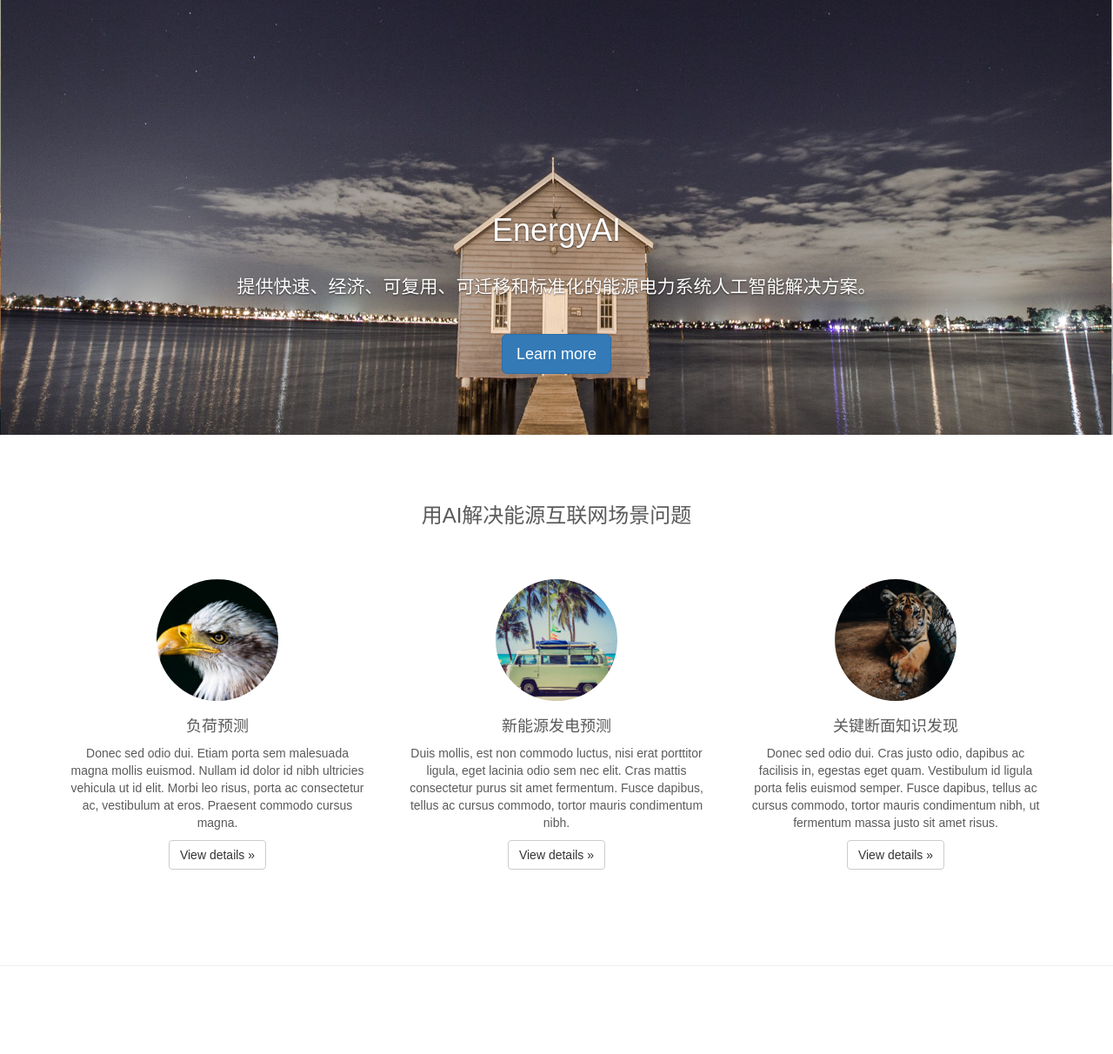
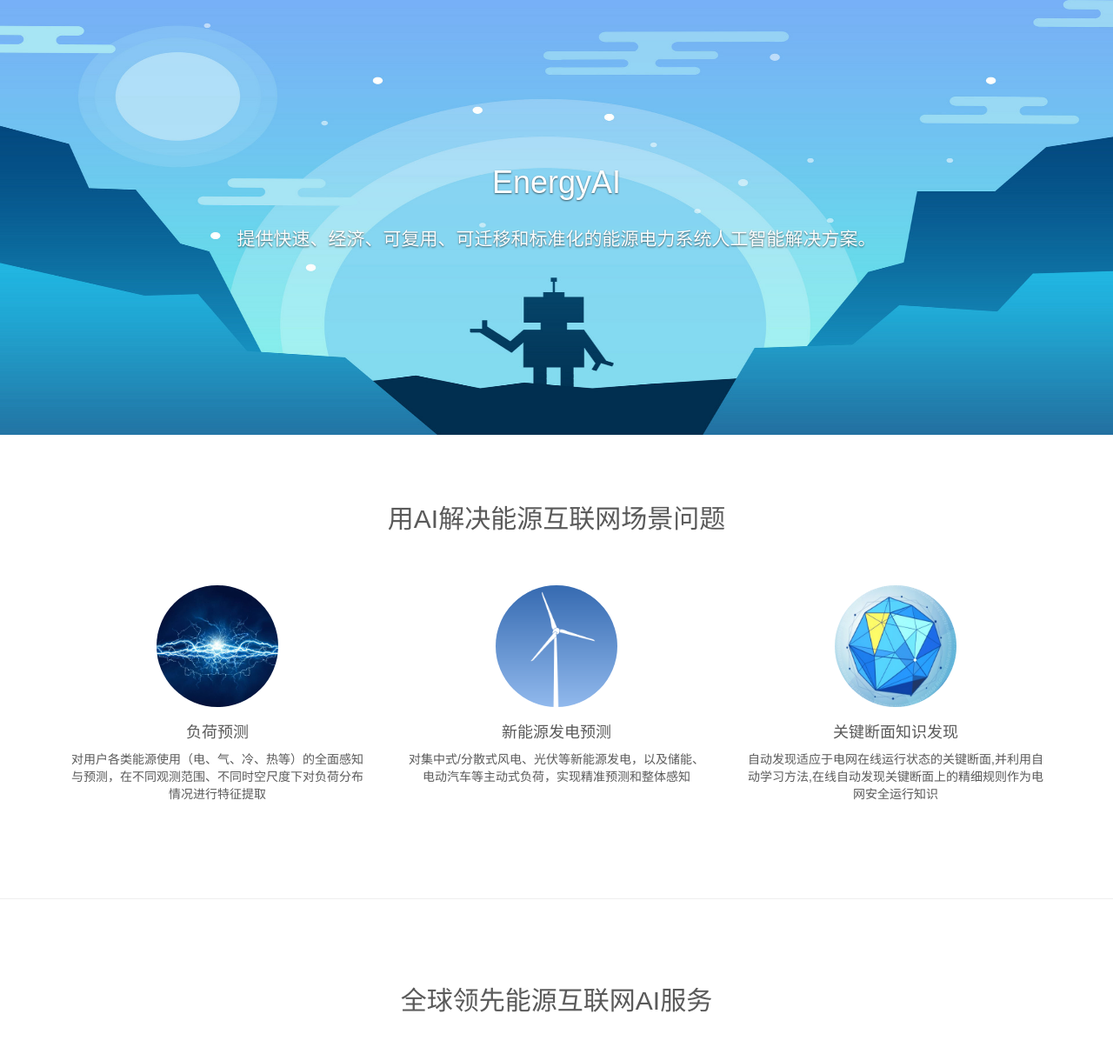
Before and after one commit to deineryao/EnergyAI, a Node server app: page / in a window 1280 px wide. Shown: the part 50-1262 px from the top of the page at 87% size. Run offline with Node 20, Linux system fonts and the light colour scheme; some libraries are stand-ins or nearby versions.

Commit message:
add index style

```diff
--- a/less/css/carousel.less
+++ b/less/css/carousel.less
@@ -32,6 +32,13 @@
     margin: -5px 5px 0 0;
   }
 }
+
+.carouselBanner{
+  .carousel-caption{
+    top: 30%;
+  }
+}
+
 
 /* CUSTOMIZE THE CAROUSEL
 -------------------------------------------------- */
@@ -79,7 +86,7 @@
   }
   h2 {
     font-weight: normal;
-    font-size: 24px;
+    //font-size: 24px;
   }
   .col-lg-4 p {
     margin-right: 10px;
--- a/views/index.pug
+++ b/views/index.pug
@@ -7,33 +7,33 @@
   .carouselBanner
     +carousel("myCarousel",
       [
-        {image:"/images/carousel2.jpg",h1:"EnergyAI ",p:"提供快速、经济、可复用、可迁移和标准化的能源电力系统人工智能解决方案。",button:{caption:"Learn more",url:"/paltform"}},
+        {image:"/images/banner-bg.jpg",h1:"EnergyAI ",p:"提供快速、经济、可复用、可迁移和标准化的能源电力系统人工智能解决方案。"},
       ])
 
   .container.marketing
     h2.text-center.mb-40 用AI解决能源互联网场景问题
     .row
       .col-lg-4
-        img.img-circle(src='../images/marketing1.jpg', alt='Generic placeholder image', width='140', height='140')
+        a(href="/paltform")
+          img.img-circle(src='../images/m-1.jpg', alt='Generic placeholder image', width='140', height='140')
         h3 负荷预测
         p
-          | Donec sed odio dui. Etiam porta sem malesuada magna mollis euismod. Nullam id dolor id nibh ultricies vehicula ut id elit. Morbi leo risus, porta ac consectetur ac, vestibulum at eros. Praesent commodo cursus magna.
+          | 对用户各类能源使用（电、气、冷、热等）的全面感知与预测，在不同观测范围、不同时空尺度下对负荷分布情况进行特征提取
         p
-          a.btn.btn-default(href='/paltform', role='button') View details »
       .col-lg-4
-        img.img-circle(src='../images/marketing2.jpg', alt='Generic placeholder image', width='140', height='140')
+        a(href="/paltform")
+          img.img-circle(src='../images/m-2.png', alt='Generic placeholder image', width='140', height='140')
         h3 新能源发电预测
         p
-          | Duis mollis, est non commodo luctus, nisi erat porttitor ligula, eget lacinia odio sem nec elit. Cras mattis consectetur purus sit amet fermentum. Fusce dapibus, tellus ac cursus commodo, tortor mauris condimentum nibh.
+          | 对集中式/分散式风电、光伏等新能源发电，以及储能、电动汽车等主动式负荷，实现精准预测和整体感知
         p
-          a.btn.btn-default(href='/paltform', role='button') View details »
       .col-lg-4
-        img.img-circle(src='../images/marketing3.jpg', alt='Generic placeholder image', width='140', height='140')
+        a(href="/paltform")
+          img.img-circle(src='../images/m-3.png', alt='Generic placeholder image', width='140', height='140')
         h3 关键断面知识发现
         p
-          | Donec sed odio dui. Cras justo odio, dapibus ac facilisis in, egestas eget quam. Vestibulum id ligula porta felis euismod semper. Fusce dapibus, tellus ac cursus commodo, tortor mauris condimentum nibh, ut fermentum massa justo sit amet risus.
+          | 自动发现适应于电网在线运行状态的关键断面,并利用自动学习方法,在线自动发现关键断面上的精细规则作为电网安全运行知识
         p
-          a.btn.btn-default(href='/paltform', role='button') View details »
   // START THE FEATURETTES
   hr.featurette-divider
   .container.skill
```
Also changed, not shown: public/css/carousel.css, public/images/banner-bg.jpg (added), public/images/m-1.jpg (added), public/images/m-2.png (added), public/images/m-3.png (added).
